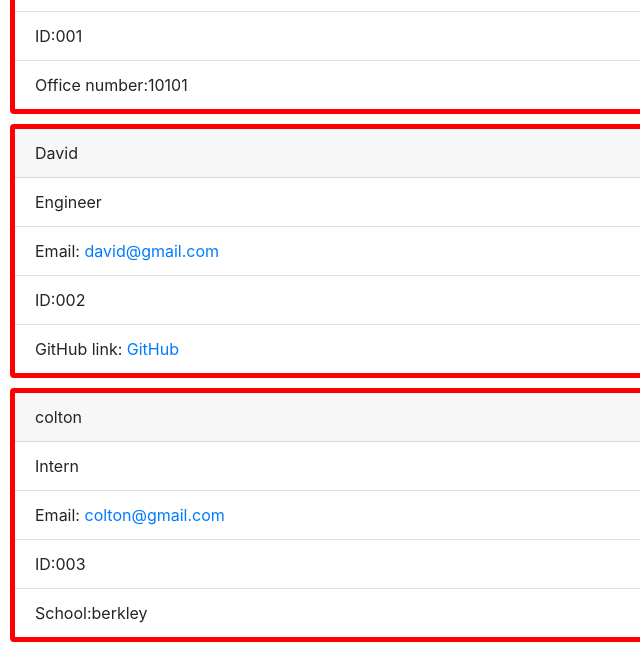
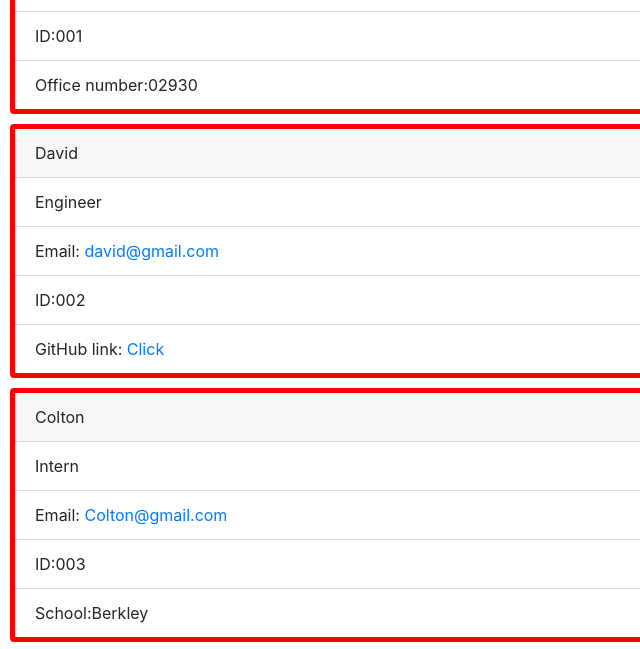
Before and after one commit to davidherring1998/Employee-Generator, a website: page index.html in a window 1280 px wide. Shown: the part 256-905 px from the top of the page, 0-640 px from the left. Drawn offline with nearby package versions, Linux system fonts and the light colour scheme.

Commit message:
fixing github link and updating readMe

```diff
--- a/index.html
+++ b/index.html
@@ -19,7 +19,7 @@
                 <li class="list-group-item">Manager</li>
                 <li class="list-group-item">Email: <a href="mailto:brooke@gmail.com">brooke@gmail.com</a></li>
                 <li class="list-group-item">ID:001</li>
-                <li class="list-group-item">Office number:10101</li>
+                <li class="list-group-item">Office number:02930</li>
               </ul>
             </div>
 
@@ -31,19 +31,19 @@
               <li class="list-group-item">Engineer</li>
               <li class="list-group-item">Email: <a href="mailto:david@gmail.com">david@gmail.com</a></li>
               <li class="list-group-item">ID:002</li>
-              <li class="list-group-item">GitHub link: <a href="https://github.com/david.1998.herring">GitHub</a></li>
+              <li class="list-group-item">GitHub link: <a href="https://github.com/davidherring1998" target="_blank">Click</a></li>
             </ul>
           </div>
 
           <div class="card" style="width: 98%; border: solid 5px red; margin: 10px;">
           <div class="card-header">
-            colton
+            Colton
           </div>
           <ul class="list-group list-group-flush">
             <li class="list-group-item">Intern</li>
-            <li class="list-group-item">Email: <a href="mailto:colton@gmail.com">colton@gmail.com</a></li>
+            <li class="list-group-item">Email: <a href="mailto:Colton@gmail.com">Colton@gmail.com</a></li>
             <li class="list-group-item">ID:003</li>
-            <li class="list-group-item">School:berkley </li>
+            <li class="list-group-item">School:Berkley</li>
           </ul>
         </div>
       </body>
--- a/index.js
+++ b/index.js
@@ -168,7 +168,7 @@ function buildTeam(manager, engineer, intern) {
               <li class="list-group-item">Engineer</li>
               <li class="list-group-item">Email: <a href="mailto:${engineer.email}">${engineer.email}</a></li>
               <li class="list-group-item">ID:${engineer.id}</li>
-              <li class="list-group-item">GitHub link: <a href="https://github.com/${engineer.github}">GitHub</a></li>
+              <li class="list-group-item">GitHub link: <a href="https://github.com/${engineer.github}" target="_blank">Click</a></li>
             </ul>
           </div>
 
```
Also changed, not shown: README.md.
